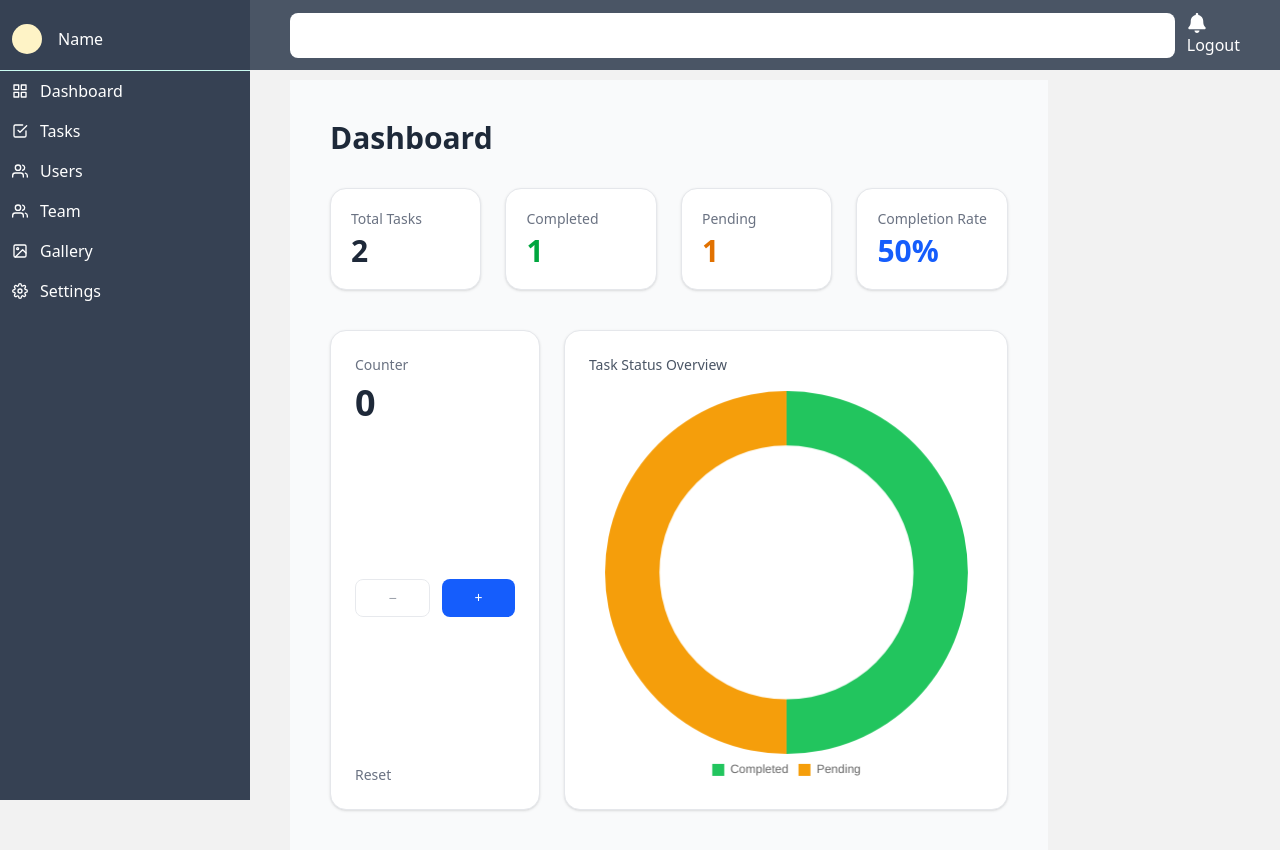
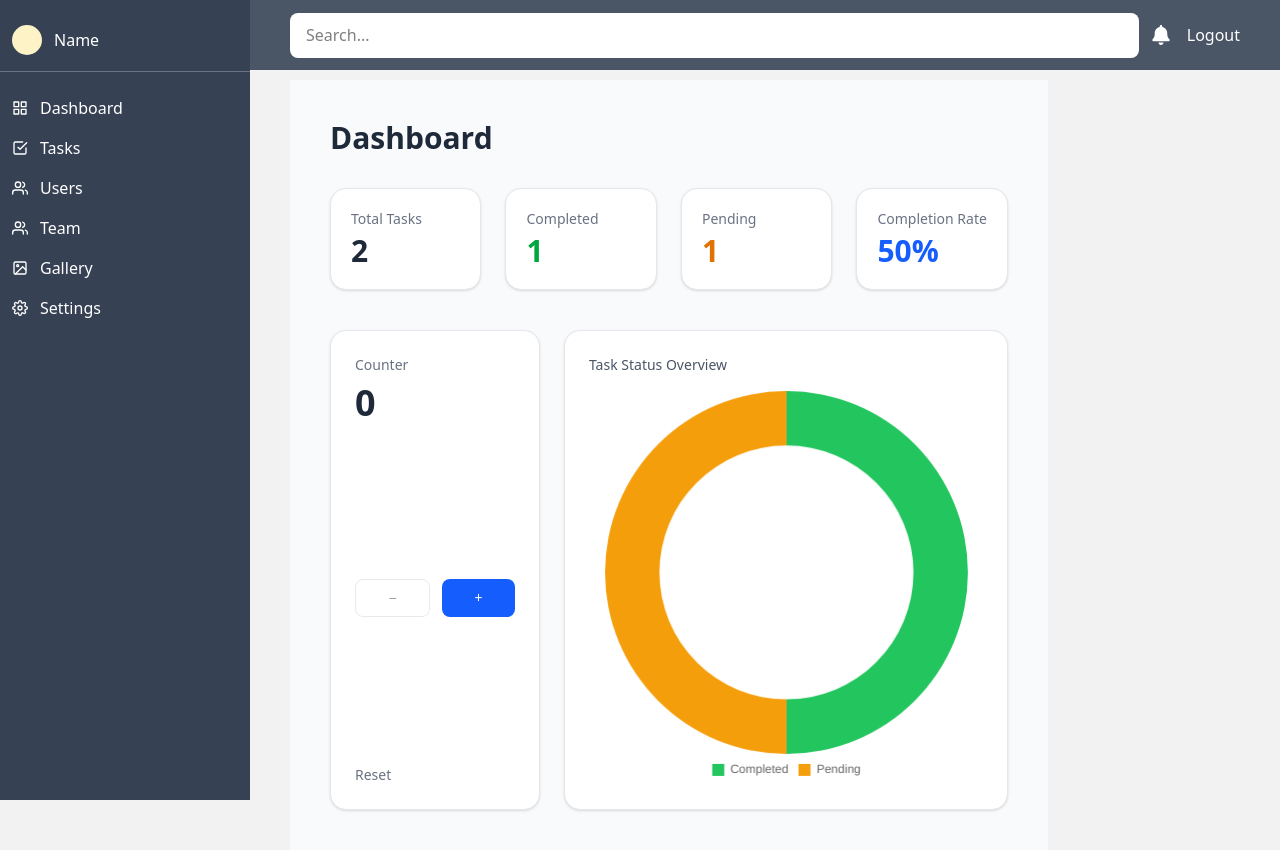
Before and after one commit to Nizamkn8/TaskPilot, a React (Vite) app: page / in a window 1280 px wide. Shown: the top 850 px of the page. Built offline with nearby package versions, Linux system fonts and the light colour scheme; sample sign-in values are in the browser's storage.

Commit message:
aws deployment files and some other chnages

```diff
--- a/src/components/layouts/Navbar.jsx
+++ b/src/components/layouts/Navbar.jsx
@@ -1,26 +1,56 @@
 import { FaBell } from "react-icons/fa";
+import { FiMenu } from "react-icons/fi";
 import { logoutUser } from "../../features/auth/auth";
 import { useNavigate } from "react-router-dom";
 
-const  Navbar = () => {
+const Navbar = ({ onMenuClick }) => {
   const navigate = useNavigate();
 
   const handleLogout = () => {
-  logoutUser();
-  navigate("/login");
-};
+    logoutUser();
+    navigate("/login");
+  };
 
   return (
-    <header className="absolute w-[calc(100%-250px)] right-0">
-      <div className="flex items-center h-[70px] bg-gray-600  gap-3 px-10">
-        <input className="h-[45px] w-full bg-white text-black px-4 py-2 rounded-lg focus:outline-0" type="text" />
-        <div>
-          <FaBell className="text-xl text-white hover:text-blue-500" />
-          <button onClick={handleLogout} className="text-white cursor-pointer">Logout</button>
+    <header
+      className="
+        fixed top-0 right-0 z-40
+        w-full md:w-[calc(100%-250px)]
+        bg-gray-600
+      "
+    >
+      <div className="flex items-center h-[70px] gap-3 px-4 md:px-10 justify-between">
+        {/* 🔹 Mobile menu button */}
+        <button className="md:hidden text-white" onClick={onMenuClick}>
+          <FiMenu size={22} />
+        </button>
+
+        {/* 🔹 Search */}
+        <input
+          className="
+    hidden md:block
+    h-[45px] w-full
+    bg-white text-black
+    px-4 py-2 rounded-lg
+    focus:outline-none
+  "
+          type="text"
+          placeholder="Search..."
+        />
+
+        {/* 🔹 Actions */}
+        <div className="flex items-center gap-4">
+          <FaBell className="text-xl text-white hover:text-blue-500 cursor-pointer" />
+          <button
+            onClick={handleLogout}
+            className="text-white hover:text-red-400 transition"
+          >
+            Logout
+          </button>
         </div>
       </div>
     </header>
   );
-}
+};
 
-export default Navbar
+export default Navbar;
--- a/src/components/layouts/Sidebar.jsx
+++ b/src/components/layouts/Sidebar.jsx
@@ -1,41 +1,89 @@
-import React from 'react'
+import React, { useState } from "react";
 import {
   FiGrid,
   FiCheckSquare,
   FiUsers,
   FiImage,
-  FiSettings
-} from 'react-icons/fi';
-import { Link } from 'react-router-dom';
+  FiSettings,
+  FiMenu,
+  FiX
+} from "react-icons/fi";
+import { Link } from "react-router-dom";
 
 const Sidebar = () => {
+  const [open, setOpen] = useState(false);
+
   const dashboardItems = [
-    { name: "Dashboard", path:"/", icon: <FiGrid /> },
-    { name: "Tasks", path:"/tasks", icon: <FiCheckSquare /> },
-    { name: "Users", path:"/users", icon: <FiUsers /> },
-    { name: "Team", path:"/teams", icon: <FiUsers /> },
-    { name: "Gallery", path:"/gallery", icon: <FiImage /> },
-    { name: "Settings", path:"/settings", icon: <FiSettings /> },
+    { name: "Dashboard", path: "/", icon: <FiGrid /> },
+    { name: "Tasks", path: "/tasks", icon: <FiCheckSquare /> },
+    { name: "Users", path: "/users", icon: <FiUsers /> },
+    { name: "Team", path: "/teams", icon: <FiUsers /> },
+    { name: "Gallery", path: "/gallery", icon: <FiImage /> },
+    { name: "Settings", path: "/settings", icon: <FiSettings /> },
   ];
 
   return (
-    <div className="text-white bg-gray-700 max-w-[250px] w-full h-[100vh] py-6">
-      <div className="flex gap-4 items-center pb-4 px-3 border-b-1 border-b-teal-100">
-        <div className="w-[30px] h-[30px] bg-amber-100 rounded-full"></div>
+    <>
+      {/* 🔹 Mobile Menu Button */}
+      <button
+        className="md:hidden fixed top-4 left-4 z-50 bg-gray-700 text-white p-2 rounded"
+        onClick={() => setOpen(true)}
+      >
+        <FiMenu size={22} />
+      </button>
+
+      {/* 🔹 Overlay (Mobile) */}
+      {open && (
+        <div
+          className="fixed inset-0 bg-black/40 z-40 md:hidden"
+          onClick={() => setOpen(false)}
+        />
+      )}
+
+      {/* 🔹 Sidebar */}
+      <aside
+        className={`
+          fixed md:static top-0 left-0 z-50
+          h-screen w-[250px] bg-gray-700 text-white
+          transform transition-transform duration-300 pt-[25px]
+          ${open ? "translate-x-0" : "-translate-x-full"}
+          md:translate-x-0
+        `}
+      >
+        {/* Header */}
+        <div className="flex justify-between items-center gap-4 pb-4 px-3 border-b border-gray-500">
+          <div className="flex gap-3 items-center">
+            <div className="w-[30px] h-[30px] bg-amber-100 rounded-full" />
             <div>Name</div>
           </div>
-      <ul>
+
+          {/* Close button (Mobile) */}
+          <button
+            className="md:hidden"
+            onClick={() => setOpen(false)}
+          >
+            <FiX size={22} />
+          </button>
+        </div>
+
+        {/* Menu */}
+        <ul className="mt-4">
           {dashboardItems.map((item, index) => (
             <li key={index}>
-            <Link to={item.path} className="py-2 px-3 flex gap-3 items-center hover:bg-amber-600 transition">
+              <Link
+                to={item.path}
+                onClick={() => setOpen(false)}
+                className="py-2 px-3 flex gap-3 items-center hover:bg-amber-600 transition"
+              >
                 <span>{item.icon}</span>
-              <div>{item.name}</div>
+                <span>{item.name}</span>
               </Link>
             </li>
           ))}
         </ul>
-    </div>
+      </aside>
+    </>
   );
 };
 
-export default Sidebar
+export default Sidebar;
--- /dev/null
+++ b/src/components/skeletons/UserCardSkeleton.jsx
@@ -0,0 +1,18 @@
+import React from "react";
+
+const UserCardSkeleton = () => {
+  return (
+    <div className="animate-pulse rounded-xl border border-gray-200 bg-white p-5 shadow-sm">
+      {/* Name placeholder */}
+      <div className="mb-3 h-4 w-3/4 rounded bg-gray-200"></div>
+
+      {/* Email placeholder */}
+      <div className="mb-4 h-3 w-full rounded bg-gray-200"></div>
+
+      {/* Button placeholder */}
+      <div className="h-9 w-32 rounded-lg bg-gray-200"></div>
+    </div>
+  );
+};
+
+export default UserCardSkeleton;
--- a/src/pages/Teams.jsx
+++ b/src/pages/Teams.jsx
@@ -1,5 +1,6 @@
 import React, { useEffect, useState } from "react";
 import UserDetailModal from "../components/common/UserDetailModal";
+import UserCardSkeleton from "../components/skeletons/UserCardSkeleton";
 
 const Teams = () => {
   const [teamMembers, setTeamMembers] = useState([]);
@@ -9,20 +10,38 @@ const Teams = () => {
   const [isModalOpen, setIsModalOpen] = useState(false);
 
   useEffect(() => {
+    const controller = new AbortController();
+    const { signal } = controller;
+
     async function fetchUsers() {
       try {
-        let res = await fetch("https://jsonplaceholder.typicode.com/users");
+        setLoading(true);
+        setError("");
+
+        const res = await fetch("https://jsonplaceholder.typicode.com/users", {
+          signal,
+        });
+
         if (!res.ok) throw new Error("failed to fetch users");
-        let users = await res.json();
+
+        const users = await res.json();
         setTeamMembers(users);
       } catch (err) {
-        setError(err.message);
+        // ❗ Ignore abort errors
+        if (err.name !== "AbortError") {
+          setError(err.message);
+        }
       } finally {
         setLoading(false);
       }
     }
 
     fetchUsers();
+
+    // clean up: abort request on unmount
+    return () => {
+      controller.abort();
+    };
   }, []);
 
   const handleModalClick = (user) => {
@@ -30,25 +49,28 @@ const Teams = () => {
     setIsModalOpen(true);
   };
 
-  if (loading)
+  if (loading) {
     return (
-      <div className="flex items-center justify-center h-[60vh] text-lg font-medium">
-        Loading team members...
+      <div className="py-[80px] px-[40px] max-w-6xl mx-auto">
+        <h1 className="text-3xl font-bold mb-8 text-gray-800">Team Members</h1>
+
+        <div className="grid gap-6 sm:grid-cols-2 lg:grid-cols-3">
+          {Array.from({ length: 6 }).map((_, index) => (
+            <UserCardSkeleton key={index} />
+          ))}
+        </div>
       </div>
     );
+  }
 
   if (error)
     return (
-      <div className="text-red-600 text-center font-medium mt-10">
-        {error}
-      </div>
+      <div className="text-red-600 text-center font-medium mt-10">{error}</div>
     );
 
   return (
     <div className="py-[80px] px-[40px] max-w-6xl mx-auto">
-      <h1 className="text-3xl font-bold mb-8 text-gray-800">
-        Team Members
-      </h1>
+      <h1 className="text-3xl font-bold mb-8 text-gray-800">Team Members</h1>
 
       {/* Team Grid */}
       <div className="grid gap-6 sm:grid-cols-2 lg:grid-cols-3">
@@ -57,6 +79,11 @@ const Teams = () => {
             key={user.id}
             className="bg-white border border-gray-200 rounded-xl p-5 shadow-sm hover:shadow-md transition"
           >
+            <img
+              src={`https://i.pravatar.cc/150?img=${user.id}`}
+              alt={user.name}
+              className="h-12 w-12 rounded-full"
+            />
             <div className="mb-3">
               <h2 className="text-lg font-semibold text-gray-800">
                 {user.name}
```
Also changed, not shown: 2 other files (tests, documents, lock files or other folders). Lines whose indentation alone changed are shown as unchanged.
